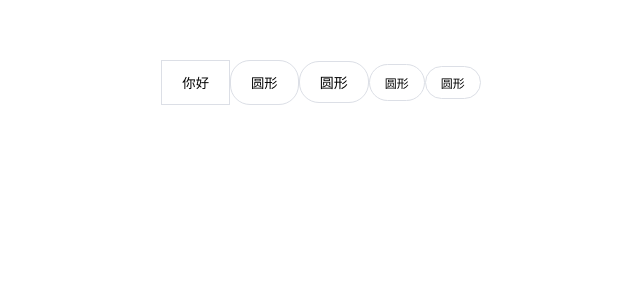
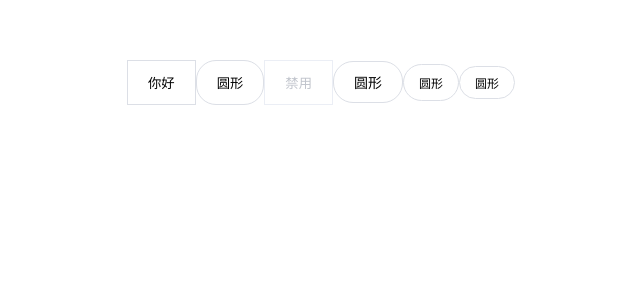
Before and after one commit to cuixiaorui/weapon, a Vue app: page / in a window 1280 px wide. Shown: the top 300 px of the page, without its empty margins (319-959 px from the left). Built offline with nearby package versions, Linux system fonts and the light colour scheme.

Commit message:
feat(button): 增加 disabled 功能

```diff
--- a/src/App.vue
+++ b/src/App.vue
@@ -3,6 +3,7 @@
     <div>
       <Button @click="onclick">你好</Button>
       <Button round>圆形</Button>
+      <Button disabled>禁用</Button>
       <Button round size="medium">圆形</Button>
       <Button round size="small">圆形</Button>
       <Button round size="mini">圆形</Button>
--- a/src/components/Button/Button.vue
+++ b/src/components/Button/Button.vue
@@ -18,6 +18,10 @@ export default {
     size: {
       type: String,
       default: '',
+    },
+    disabled:{
+      type:Boolean,
+      default: false
     }
   },
   computed: {
@@ -25,12 +29,14 @@ export default {
       return {
         [`wp-button--${this.type}`]: true,
         [`wp-button--${this.size}`]: Boolean(this.size),
-        'is-round': this.round
+        'is-round': this.round,
+        'is-disabled': this.disabled
       };
     }
   },
   methods: {
     onClick() {
+      if(this.disabled)return;
       this.$emit('click');
     }
   }
@@ -79,4 +85,10 @@ export default {
 .is-round {
   border-radius: 20px;
 }
+
+.is-disabled{
+  color: #c0c4cc;
+  border-color: #ebeef5;
+  cursor: not-allowed;
+}
 </style>
```
Also changed, not shown: 2 other files (tests, documents, lock files or other folders).
